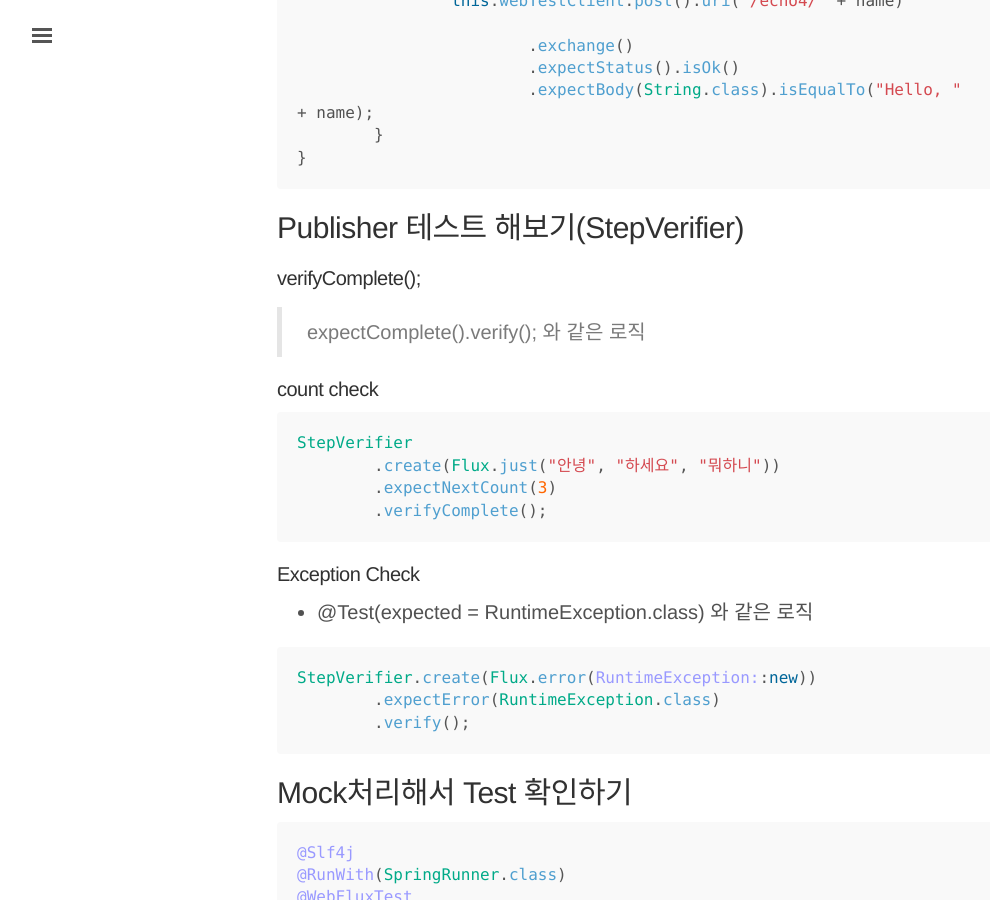
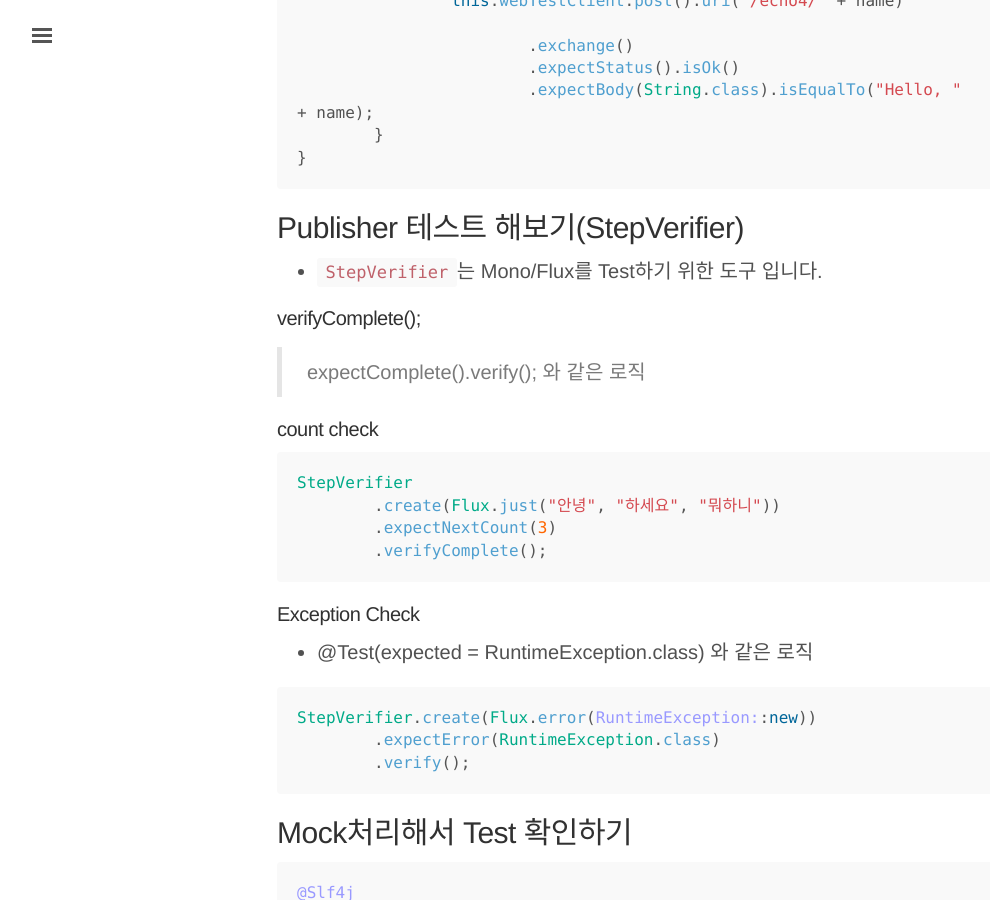
Before and after one commit to akageun/akageun.github.io, a Jekyll site: the page built from _posts/2019-06-24-spring-webflux-3-test.md, in a window 1280 px wide and 900 px high, scrolled down 853 px. Shown: the whole window, without its empty margins (3-993 px from the left). Built offline with Jekyll 4.4.1, drawn with Linux system fonts in a browser that asks for light colours; some web fonts are replaced; comment, search, counter and statistics services are not loaded.

Commit message:
StepVerifier 관련 문구 추가.

````diff
--- a/_posts/2019-06-24-spring-webflux-3-test.md
+++ b/_posts/2019-06-24-spring-webflux-3-test.md
@@ -35,6 +35,7 @@ public class ExampleRouterTest {
 ```
 
 ## Publisher 테스트 해보기(StepVerifier)
+- `StepVerifier`는 Mono/Flux를 Test하기 위한 도구 입니다.
 
 ###### verifyComplete();
 > expectComplete().verify();  와 같은 로직
````
